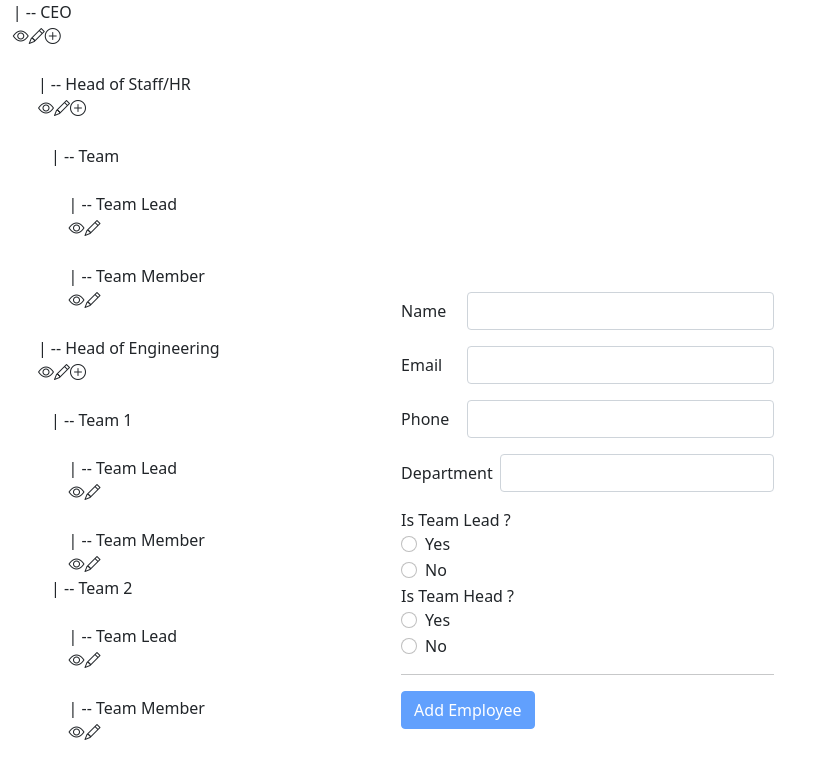
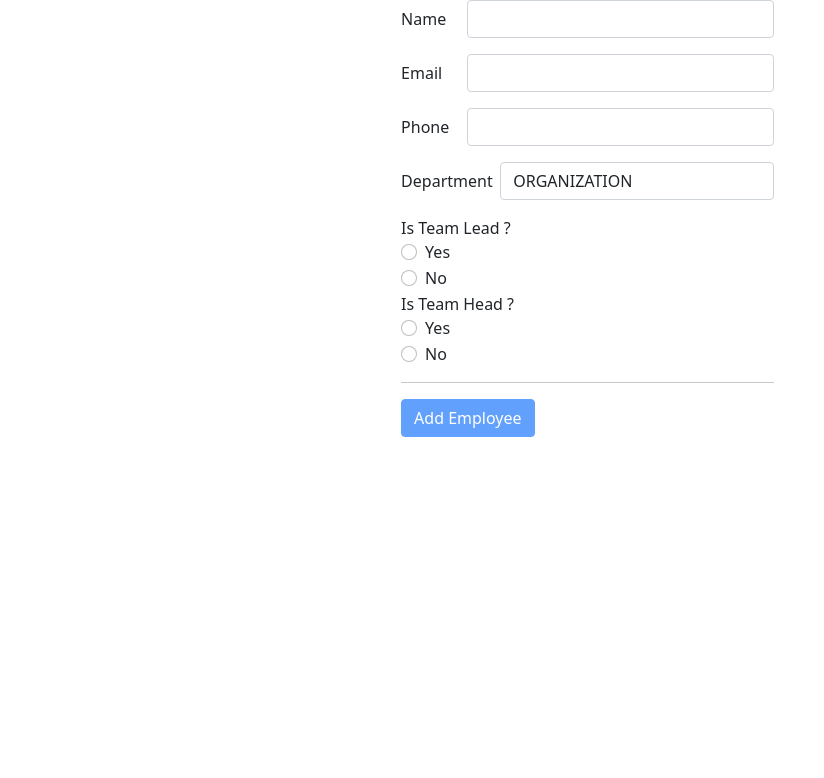
Before and after one commit to thanecoder/hierarchy-ui, an Angular app: page / in a window 1280 px wide. Shown: the top 778 px of the page, without its empty margins (0-824 px from the left). Built offline with nearby package versions, Linux system fonts and the light colour scheme.

Commit message:
Add and storage changes

```diff
--- a/src/app/add-employee/add-employee.component.ts
+++ b/src/app/add-employee/add-employee.component.ts
@@ -24,10 +24,23 @@ export class AddEmployeeComponent implements OnInit {
 
   constructor(private fb: FormBuilder, private appData: AppDataService) {}
 
-  ngOnInit(): void {}
+  ngOnInit(): void {
+    let teams = this.appData.getTeams();
+    if (teams.length == 0) {
+      this.employeeForm.controls['department'].patchValue(
+        this.appData.DEPT_ORGANIZATION
+      );
+      this.employeeForm.controls['department'].disabled;
+    }
+  }
 
   addEmployee() {
-    console.log(this.employeeForm.value);
+    console.log('this.employeeForm.value', this.employeeForm.value);
+    console.log('this.teamId', this.teamId);
+    this.employeeForm.value.isTeamLead =
+      this.employeeForm.value.isTeamLead == 'true' ? true : false;
+    this.employeeForm.value.isTeamHead =
+      this.employeeForm.value.isTeamHead == 'true' ? true : false;
     this.appData.addEmployee(this.employeeForm.value, this.teamId);
     this.newEmployeeEvent.emit('Employee Added');
   }
--- a/src/app/app-data.service.ts
+++ b/src/app/app-data.service.ts
@@ -23,126 +23,8 @@ export interface Team {
 })
 export class AppDataService {
   DEPT_ORGANIZATION: string = 'ORGANIZATION';
-  public employees: Array<Employee> = [
-    {
-      name: 'ABC',
-      id: 0,
-      phone: '989898989',
-      email: 'abc@email.com',
-      isTeamHead: true,
-      isTeamLead: false,
-      department: this.DEPT_ORGANIZATION,
-    },
-    {
-      name: 'DEF',
-      id: 1,
-      phone: '1234567890',
-      email: 'DEF@EMAIL.COM',
-      isTeamHead: true,
-      isTeamLead: false,
-      department: 'Staff/HR',
-    },
-    {
-      name: 'PQR',
-      id: 2,
-      phone: '22222222222',
-      email: 'PQR@email.com',
-      isTeamHead: true,
-      isTeamLead: false,
-      department: 'Engineering',
-    },
-    {
-      name: 'XYZ',
-      id: 3,
-      phone: '98989889787',
-      email: 'XYZ@EMAIL.COM',
-      isTeamHead: false,
-      isTeamLead: true,
-      department: 'Staff/HR',
-    },
-    {
-      name: 'QWE',
-      id: 4,
-      phone: '444444444',
-      email: 'QWE@EMAIL.COM',
-      isTeamHead: false,
-      isTeamLead: false,
-      department: 'Staff/HR',
-    },
-    {
-      name: 'QWE',
-      id: 5,
-      phone: '444444444',
-      email: 'QWE@EMAIL.COM',
-      isTeamHead: false,
-      isTeamLead: true,
-      department: 'Engineering',
-    },
-    {
-      name: 'QWE',
-      id: 6,
-      phone: '444444444',
-      email: 'QWE@EMAIL.COM',
-      isTeamHead: false,
-      isTeamLead: false,
-      department: 'Engineering',
-    },
-    {
-      name: 'QWE',
-      id: 7,
-      phone: '444444444',
-      email: 'QWE@EMAIL.COM',
-      isTeamHead: false,
-      isTeamLead: true,
-      department: 'Engineering',
-    },
-    {
-      name: 'QWE',
-      id: 8,
-      phone: '444444444',
-      email: 'QWE@EMAIL.COM',
-      isTeamHead: false,
-      isTeamLead: false,
-      department: 'Engineering',
-    },
-  ];
-  public teams: Array<Team> = [
-    {
-      teamId: 0,
-      teamHead: 0,
-      department: this.DEPT_ORGANIZATION,
-      teamMembers: [1, 2],
-      childTeams: [1, 2],
-    },
-    {
-      teamId: 1,
-      teamHead: 1,
-      department: 'Staff/HR',
-      teamMembers: [3, 4],
-      childTeams: [],
-    },
-    {
-      teamId: 2,
-      teamHead: 2,
-      department: 'Engineering',
-      teamMembers: [],
-      childTeams: [3, 4],
-    },
-    {
-      teamId: 3,
-      teamHead: 2,
-      department: 'Engineering',
-      teamMembers: [5, 6],
-      childTeams: [],
-    },
-    {
-      teamId: 4,
-      teamHead: 2,
-      department: 'Engineering',
-      teamMembers: [7, 8],
-      childTeams: [],
-    },
-  ];
+  public employees: Array<Employee> = [];
+  public teams: Array<Team> = [];
 
   constructor() {}
 
@@ -155,25 +37,102 @@ export class AppDataService {
   }
 
   addEmployee(employee: Employee, teamId: number) {
+    console.log('teamId', teamId);
+    console.log('employee.isTeamHead', employee.isTeamHead);
+
     employee.id = this.employees.length == 0 ? 0 : this.employees.length;
-    this.addEmployeeToTeam(employee.id, teamId);
+    if (employee.id == 0 && this.teams.length == 0) {
+      this.addEmployeeToTeam(
+        employee.id,
+        teamId,
+        employee.isTeamHead,
+        this.DEPT_ORGANIZATION
+      );
+    } else {
+      this.addEmployeeToTeam(
+        employee.id,
+        teamId,
+        employee.isTeamHead,
+        employee.department
+      );
+    }
     this.employees.push(employee);
   }
 
-  addEmployeeToTeam(employeeId: number, teamId: number) {
-    if (teamId == 0) {
+  addEmployeeToTeam(
+    employeeId: number,
+    teamId: number,
+    isTeamHead: boolean,
+    department: any
+  ) {
+    let currentTeam = this.teams.filter(
+      (team) => team.department == department
+    );
+    if (teamId == 0 && currentTeam.length == 0) {
       this.teams.push({
-        teamId: 0,
-        teamHead: 0,
-        department: this.DEPT_ORGANIZATION,
+        teamId: this.employees.length == 0 ? 0 : this.employees.length,
+        teamHead: employeeId,
+        department: department,
         teamMembers: [],
         childTeams: [],
       });
+    } else {
+      if (isTeamHead) {
+        let newTeamId = this.teams.length;
+        this.teams.push({
+          teamId: newTeamId,
+          teamHead: employeeId,
+          department: department,
+          teamMembers: [],
+          childTeams: [],
+        });
+        currentTeam[0].teamMembers.push(employeeId);
+        currentTeam[0].childTeams.push(newTeamId);
+      } else {
+        currentTeam[0].teamMembers.push(employeeId);
+      }
     }
-    this.teams[teamId].teamMembers.push(employeeId);
   }
 
   getEmployee(selectedEmployee: any) {
     return this.employees.filter((emp) => emp.id == selectedEmployee)[0];
   }
+
+  saveEmployeesToStorage() {
+    localStorage.setItem('employees', JSON.stringify(this.employees));
+  }
+
+  saveTeamsToStorage() {
+    localStorage.setItem('teams', JSON.stringify(this.teams));
+  }
+
+  getEmployeesFromStorage() {
+    const emps = localStorage.getItem('employees');
+    if (emps) {
+      this.employees = JSON.parse(emps);
+    }
+  }
+
+  getTeamsFromStorage() {
+    const teams = localStorage.getItem('teams');
+    if (teams) {
+      this.teams = JSON.parse(teams);
+    }
+  }
+
+  getTeamHead(teamId: any) {
+    console.log('teamId', teamId);
+    if (teamId != null) {
+      console.log('teams', this.teams);
+      let selectedTeamHead = this.teams.filter(
+        (team) => team.teamId == teamId
+      )[0].teamHead;
+      let selectedEmployee = this.employees.filter(
+        (emp) => emp.id == selectedTeamHead
+      )[0];
+      return selectedEmployee;
+    } else {
+      return {};
+    }
+  }
 }
--- a/src/app/app.component.html
+++ b/src/app/app.component.html
@@ -15,7 +15,7 @@
     <app-view-employee
       #viewEmployee
       *ngIf="viewMode"
-      [employeeId]="selectedEmployee"
+      [employee]="selectedEmployee"
     >
     </app-view-employee>
   </div>
--- a/src/app/app.component.scss
+++ b/src/app/app.component.scss
@@ -11,5 +11,5 @@
   display: flex;
   width: 50%;
   margin-left: 30%;
-  margin-top: -36%;
+  // margin-top: -36%;
 }
--- a/src/app/app.component.ts
+++ b/src/app/app.component.ts
@@ -23,9 +23,15 @@ export class AppComponent implements OnInit {
   ) {}
 
   ngOnInit() {
+    this.appData.getEmployeesFromStorage();
+    this.appData.getTeamsFromStorage();
     this.getEmployees();
     this.getTeams();
     this.getFormattedTeam();
+    setInterval(() => {
+      this.appData.saveTeamsToStorage();
+      this.appData.saveEmployeesToStorage();
+    }, 1000);
   }
 
   getEmployees() {
@@ -65,12 +71,19 @@ export class AppComponent implements OnInit {
 
   employeeAction(event: any) {
     console.log('event', event);
-    this.selectedEmployee = event.data;
+    let selectedEmployeeId = event.data;
+    let fromTeamHead = event.fromTeamHead;
     if (event.op == 'view') {
       this.viewMode = true;
     } else {
       this.viewMode = false;
     }
-    this.viewEmployee.getEmployee();
+    if (!fromTeamHead) {
+      this.selectedEmployee = this.appData.getEmployee(selectedEmployeeId);
+    } else {
+      console.log('selectedEmployeeId', selectedEmployeeId);
+      this.selectedEmployee = this.appData.getTeamHead(selectedEmployeeId);
+      this.selectedTeamId = selectedEmployeeId;
+    }
   }
 }
--- a/src/app/view-employee/view-employee.component.ts
+++ b/src/app/view-employee/view-employee.component.ts
@@ -7,17 +7,11 @@ import { AppDataService } from '../app-data.service';
   styleUrls: ['./view-employee.component.scss'],
 })
 export class ViewEmployeeComponent implements OnInit {
-  @Input() employeeId: any;
-
-  selectedEmployee: any = {};
+  @Input() employee: any;
 
   constructor(private appData: AppDataService) {}
 
-  ngOnInit(): void {}
-
-  getEmployee() {
-    // console.log(this.appData.getEmployee(this.employeeId));
-
-    this.selectedEmployee = this.appData.getEmployee(this.employeeId);
+  ngOnInit(): void {
+    console.log('employee', this.employee);
   }
 }
--- a/src/app/view-hierarchy/view-hierarchy.component.html
+++ b/src/app/view-hierarchy/view-hierarchy.component.html
@@ -3,7 +3,7 @@
     {{ "| -- " + nodes.teamHeadDisplayName }}
     <ng-container
       [ngTemplateOutlet]="teamHeadActionContainer"
-      [ngTemplateOutletContext]="{ employeeId: nodes.teamHead }"
+      [ngTemplateOutletContext]="{ teamId: nodes.teamId }"
     ></ng-container>
   </div>
   <div *ngIf="nodes.teamId != 0" class="first-level">
@@ -11,7 +11,7 @@
     {{ "| -- " + nodes.teamHeadDisplayName }}
     <ng-container
       [ngTemplateOutlet]="teamHeadActionContainer"
-      [ngTemplateOutletContext]="{ employeeId: nodes.teamHead }"
+      [ngTemplateOutletContext]="{ teamId: nodes.teamId }"
     ></ng-container>
     <br />
     <div *ngIf="nodes.childTeams.length == 0 && nodes.teamId != 0">
@@ -48,16 +48,16 @@
     </div>
   </div>
 </div>
-<ng-template #teamHeadActionContainer let-employeeId="employeeId">
+<ng-template #teamHeadActionContainer let-teamId="teamId">
   <div>
-    <i class="bi bi-eye" (click)="viewEmployee(employeeId)"></i>
-    <i class="bi bi-pencil" (click)="editEmployee(employeeId)"></i>
-    <i class="bi bi-plus-circle" (click)="addTeamMember()"></i>
+    <i class="bi bi-eye" (click)="viewEmployee(teamId, true)"></i>
+    <i class="bi bi-pencil" (click)="editEmployee(teamId, true)"></i>
+    <i class="bi bi-plus-circle" (click)="addTeamMember(teamId)"></i>
   </div>
 </ng-template>
 <ng-template #teamMemberActionContainer let-employeeId="employeeId">
   <div>
-    <i class="bi bi-eye" (click)="viewEmployee(employeeId)"></i>
-    <i class="bi bi-pencil" (click)="editEmployee(employeeId)"></i>
+    <i class="bi bi-eye" (click)="viewEmployee(employeeId, false)"></i>
+    <i class="bi bi-pencil" (click)="editEmployee(employeeId, false)"></i>
   </div>
 </ng-template>
--- a/src/app/view-hierarchy/view-hierarchy.component.ts
+++ b/src/app/view-hierarchy/view-hierarchy.component.ts
@@ -11,19 +11,31 @@ export class ViewHierarchyComponent implements OnInit {
 
   constructor() {}
 
-  ngOnInit(): void {
-    console.log('employeeTeams', this.employeesTeams);
+  ngOnInit(): void {}
+
+  viewEmployee(employeeId: any, fromTeamHead: boolean) {
+    console.log(employeeId);
+    this.actionEvent.emit({
+      op: 'view',
+      data: employeeId,
+      fromTeamHead: fromTeamHead,
+    });
   }
 
-  viewEmployee(employeeId: any) {
+  editEmployee(employeeId: any, fromTeamHead: boolean) {
     console.log(employeeId);
-    this.actionEvent.emit({ op: 'view', data: employeeId });
+    this.actionEvent.emit({
+      op: 'edit',
+      data: employeeId,
+      fromTeamHead: fromTeamHead,
+    });
   }
 
-  editEmployee(employeeId: any) {
-    console.log(employeeId);
-    this.actionEvent.emit({ op: 'edit', data: employeeId });
+  addTeamMember(teamId: any) {
+    this.actionEvent.emit({
+      op: 'add',
+      data: teamId,
+      fromTeamHead: true,
+    });
   }
-
-  addTeamMember() {}
 }
```
Also changed, not shown: src/app/view-employee/view-employee.component.html (+6 -10 lines).
